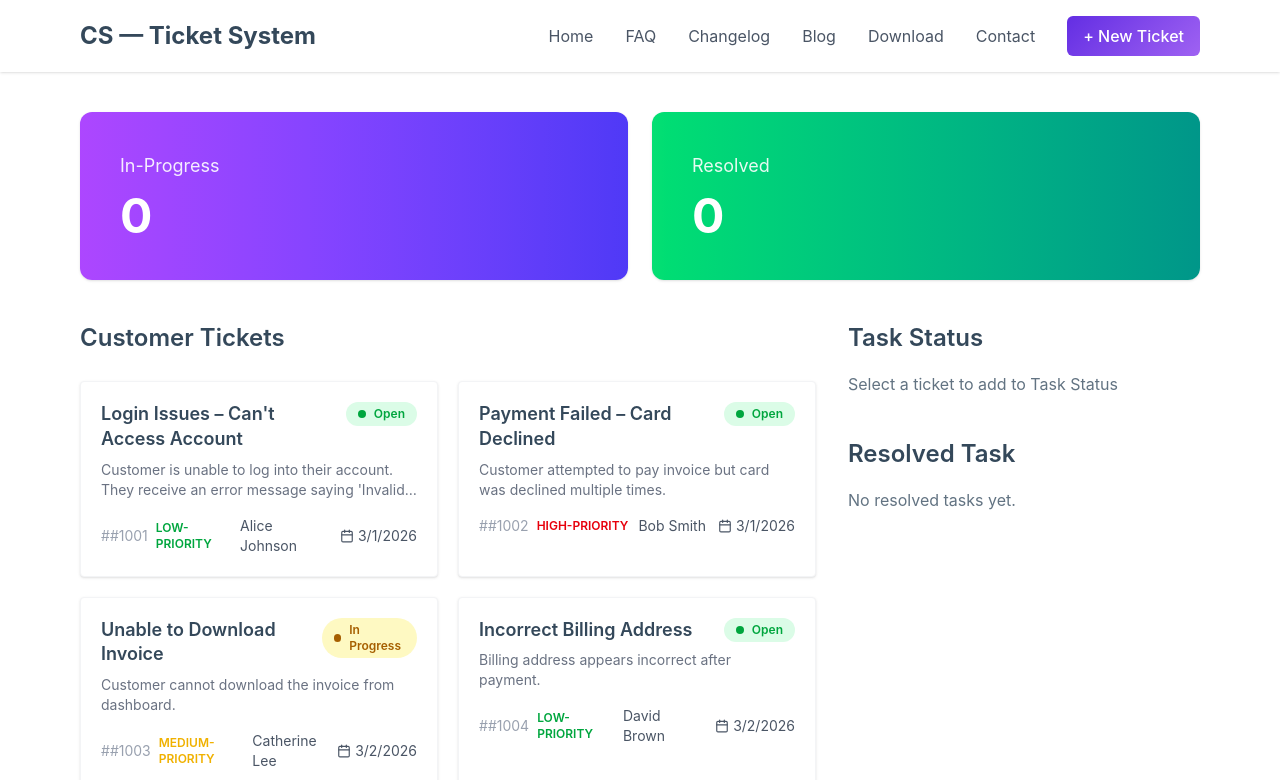
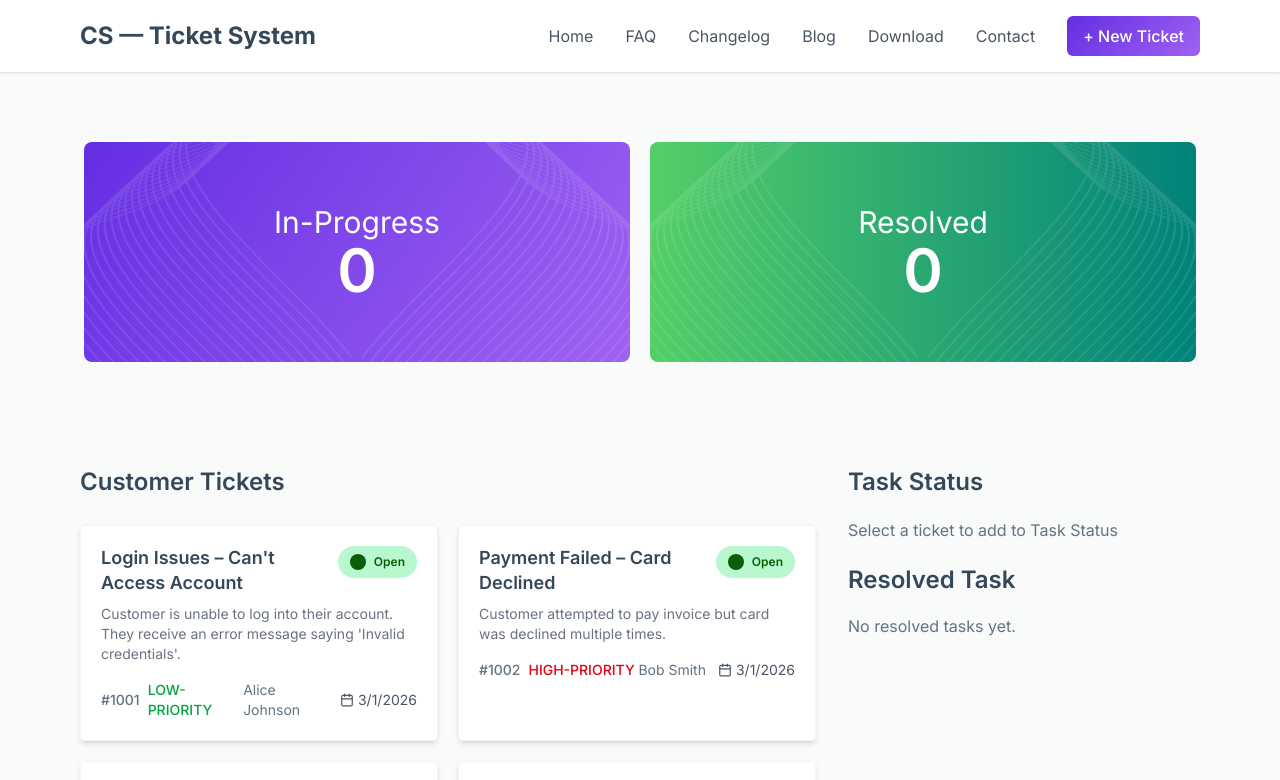
Before and after one commit to Tanvin-Chowdhury/customer-support-zone, a React (Vite) app: page / in a window 1280 px wide. Shown: the top 780 px of the page. Built offline with nearby package versions, Linux system fonts and the light colour scheme.

Commit message:
complete

```diff
--- a/package.json
+++ b/package.json
@@ -11,11 +11,13 @@
   },
   "dependencies": {
     "@tailwindcss/vite": "^4.2.1",
+    "font-awesome": "^4.7.0",
     "lucide-react": "^0.577.0",
     "react": "^19.2.0",
     "react-dom": "^19.2.0",
     "react-icons": "^5.6.0",
     "react-native-linear-gradient": "^2.8.3",
+    "react-toastify": "^11.0.5",
     "tailwindcss": "^4.2.1"
   },
   "devDependencies": {
--- a/src/App.css
+++ b/src/App.css
@@ -1,9 +1,12 @@
-.inter {
+*{
   font-family: "Inter", sans-serif;
   font-optical-sizing: auto;
   font-style: normal;
 }
 
+body {
+  background-color: #f9fafa;
+}
 .ul{
   color: #A1A1AA;
 }
@@ -15,3 +18,47 @@
 .text-color-h{
   color: #34485A;
 }
+
+.btn-gradient {
+  background: linear-gradient(125.07deg, rgba(99, 46, 227, 1), rgba(159, 98, 242, 1) 100%);
+}
+
+.hero-gradient-left {
+  background: linear-gradient(125.07deg, rgba(99, 46, 227, 1), rgba(159, 98, 242, 1) 100%);
+
+}
+
+.hero-gradient-right {
+  background: linear-gradient(90.00deg, rgba(84, 207, 103.68001556396484, 1), rgba(0, 130, 122.20001220703125, 1) 100%);
+}
+
+.hero-bg-image {
+  background-image: url(./assets/vector1.png), url(./assets/hero-bg-right.png);
+  background-repeat: no-repeat, no-repeat;
+  background-position: bottom left, bottom right;
+  background-size: contain, contain;
+  min-height: 220px;
+}
+
+.line-clamp-2 {
+  display: -webkit-box;
+  -webkit-line-clamp: 2;
+  line-clamp: 2;
+  -webkit-box-orient: vertical;
+  overflow: hidden;
+}
+
+.line-clamp-3 {
+  display: -webkit-box;
+  -webkit-line-clamp: 3;
+  line-clamp: 3;
+  -webkit-box-orient: vertical;
+  overflow: hidden;
+}
+
+@media (max-width: 640px) {
+  .hero-bg-image {
+    background-size: 60% auto, 50% auto;
+    min-height: 180px;
+  }
+}
--- a/src/App.jsx
+++ b/src/App.jsx
@@ -4,6 +4,7 @@ import Footer from "./Components/Footer/Footer";
 import Navbar from "./Components/Navbar/Navbar";
 import Tickets from "./Components/Tickets/Tickets";
 import Progress from "./Components/Progress/Progress";
+import { ToastContainer } from "react-toastify";
 
 const fetchData = async () => {
   const res = await fetch("/ticketData.json");
@@ -18,9 +19,6 @@ function App() {
       <Navbar />
 
       <div className="max-w-[1440px] mx-auto px-[80px]">
-        <Progress />
-
-        {/* <div className="grid grid-cols-1 lg:grid-cols-3 gap-8 mt-8"> */}
         <Suspense
           fallback={
             <span className="loading loading-spinner loading-xl"></span>
@@ -36,6 +34,8 @@ function App() {
       </div>
 
       <Footer />
+
+      <ToastContainer position="top-right" autoClose={2000} />
     </>
   );
 }
--- a/src/Components/Footer/Footer.jsx
+++ b/src/Components/Footer/Footer.jsx
@@ -2,7 +2,7 @@ import React from "react";
 
 const Footer = () => {
   return (
-    <footer className="bg-black text-gray-300 px-10 py-10">
+    <footer className="bg-black text-gray-300 px-10 py-10 mt-10">
       <div className="grid grid-cols-5 gap-8">
         <div>
           <h3 className="text-white font-semibold mb-3">CS – Ticket System</h3>
@@ -42,10 +42,18 @@ const Footer = () => {
         <div>
           <h4 className="text-white mb-3">Social Links</h4>
           <ul className="space-y-2 text-sm ul">
-            <li>@CS — Ticket System</li>
-            <li>@CS — Ticket System</li>
-            <li>@CS — Ticket System</li>
-            <li>support@cst.com</li>
+            <li>
+              <i class="fa-brands fa-x-twitter"></i> @CS — Ticket System
+            </li>
+            <li>
+              <i class="fa-brands fa-instagram"></i>@CS — Ticket System
+            </li>
+            <li>
+              <i class="fa-brands fa-facebook"></i>@CS — Ticket System
+            </li>
+            <li>
+              <i class="fa-regular fa-envelope"></i>support@cst.com
+            </li>
           </ul>
         </div>
       </div>
--- a/src/Components/Navbar/Navbar.jsx
+++ b/src/Components/Navbar/Navbar.jsx
@@ -11,7 +11,7 @@ const Navbar = () => {
           </h1>
         </div>
 
-        <div className="flex items-center text-[16px] gap-[32px] text-[14px] text-gray-600">
+        <div className="flex items-center text-[16px] gap-[32px] text-gray-600">
           <a className="hover:text-black" href="">
             Home
           </a>
--- a/src/Components/Progress/Progress.jsx
+++ b/src/Components/Progress/Progress.jsx
@@ -1,18 +1,19 @@
 import React from "react";
 
-const Progress = () => {
+const Progress = ({ cart, resolvedTickets }) => {
   return (
-    <div className="grid grid-cols-1 md:grid-cols-2 gap-6 mt-10 mb-10">
-      {/* In Progress */}
-      <div className="bg-gradient-to-r from-purple-500 to-indigo-600 text-white rounded-xl shadow p-10">
-        <p className="text-lg opacity-90">In-Progress</p>
-        <h1 className="text-5xl font-bold mt-3">0</h1>
+    <div className=" flex flex-wrap gap-5 justify-between items-center min-h-90 py-10 px-1">
+      <div className="in-progress flex-1 hero-gradient-left rounded-lg text-center text-white   min-height-220px;">
+        <div className="info hero-bg-image py-10 px-20 flex flex-col justify-center items-center">
+          <h2 className="text-3xl">In-Progress</h2>
+          <h3 className="font-semibold text-6xl">{cart.length}</h3>
+        </div>
       </div>
-
-      {/* Resolved */}
-      <div className="bg-gradient-to-r from-green-400 to-teal-600 text-white rounded-xl shadow p-10">
-        <p className="text-lg opacity-90">Resolved</p>
-        <h1 className="text-5xl font-bold mt-3">0</h1>
+      <div className="resolved flex-1 hero-gradient-right rounded-lg text-center text-white   min-height-220px;">
+        <div className="info hero-bg-image py-10 px-20 flex flex-col justify-center items-center">
+          <h2 className="text-3xl">Resolved</h2>
+          <h3 className="font-semibold text-6xl">{resolvedTickets.length}</h3>
+        </div>
       </div>
     </div>
   );
--- a/src/Components/ResolveTask/ResolveTask.jsx
+++ b/src/Components/ResolveTask/ResolveTask.jsx
@@ -1,12 +1,23 @@
 import React from "react";
 
-const ResolveTask = () => {
+const ResolveTask = ({ resolvedTickets }) => {
   return (
     <div>
       <h2 className="text-color-h font-semibold text-[24px] mb-[16px]">
         Resolved Task
       </h2>
-      <p className="text-color-p text-[16px]">No resolved tasks yet.</p>
+      {resolvedTickets.length === 0 ? (
+        <p className="text-color-p text-[16px]">No resolved tasks yet.</p>
+      ) : (
+        resolvedTickets.map((ticket) => (
+          <div
+            key={ticket.id}
+            className="bg-[#E0E7FF] border border-gray-100 rounded-md mb-3"
+          >
+            <p className="p-2">{ticket.title}</p>
+          </div>
+        ))
+      )}
     </div>
   );
 };
--- a/src/Components/TaskStatus/TaskStatus.jsx
+++ b/src/Components/TaskStatus/TaskStatus.jsx
@@ -1,25 +1,25 @@
 import React from "react";
 
-const TaskStatus = ({ cart }) => {
+const TaskStatus = ({ cart, handleResolved }) => {
   return (
-    <div className="mb-10">
+    <div className="mb-5">
       <h2 className="text-color-h font-semibold text-[24px] mb-[16px]">
         Task Status
       </h2>
       {cart.length === 0 ? (
-        <p className="text-color-p text-[16px]">
+        <p className="text-color-p text-[16px] mt-[18px]">
           Select a ticket to add to Task Status
         </p>
       ) : (
         cart.map((ticket) => (
           <div
             key={ticket.id}
-            className="bg-white border border-gray-100 p-4 rounded-md mb-3"
+            className="mt-6 bg-white border border-gray-100 shadow-md p-4 rounded-md"
           >
             <p className="mb-3">{ticket.title}</p>
             <button
-              className="bg-[#02A53B] text-white w-full py-[6px] rounded-sm"
-              onClick={() => handleResolved(cart)}
+              className="bg-[#02A53B] text-white w-full py-[6px] rounded-sm cursor-pointer"
+              onClick={() => handleResolved(ticket)}
             >
               Complete
             </button>
--- a/src/Components/Ticket/Ticket.jsx
+++ b/src/Components/Ticket/Ticket.jsx
@@ -9,14 +9,14 @@ const Ticket = ({ ticket, handleAddToCart }) => {
   };
 
   const statusStyles = {
-    Open: "bg-green-100 text-green-600",
-    "In Progress": "bg-yellow-100 text-yellow-700",
+    Open: "bg-[#B9F8CF] text-[#0B5E06]",
+    "In Progress": "bg-[#F8F3B9] text-[#9C7700]",
     Resolved: "bg-red-100 text-red-600",
   };
 
   return (
     <div
-      className="bg-white p-5 rounded-sm border border-gray-100 shadow-sm hover:shadow-md transition cursor-pointer"
+      className="bg-white p-5 rounded-sm border border-gray-100 shadow-md hover:shadow-md transition cursor-pointer"
       onClick={() => handleAddToCart(ticket)}
     >
       <div className="flex justify-between items-start gap-3">
@@ -25,24 +25,22 @@ const Ticket = ({ ticket, handleAddToCart }) => {
         </h3>
 
         <div
-          className={`flex items-center gap-2 px-3 py-[4px] rounded-full text-xs font-semibold
-          ${statusStyles[ticket?.status] || "bg-gray-100 text-gray-600"}`}
+          className={`flex items-center gap-2 px-3 py-2 rounded-full text-xs font-semibold whitespace-nowrap
+      ${statusStyles[ticket?.status] || "bg-gray-100 text-gray-600"}`}
         >
-          <span className="w-2 h-2 rounded-full bg-current"></span>
+          <span className="w-4 h-4 rounded-full bg-current"></span>
           {ticket?.status}
         </div>
       </div>
 
-      <p className="text-sm text-gray-500 mt-2 line-clamp-2">
-        {ticket?.description}
-      </p>
+      <p className="text-sm text-gray-500 mt-2">{ticket?.description}</p>
 
       <div className="flex justify-between items-center mt-4 text-sm">
         <div className="flex items-center gap-2 text-gray-400">
-          <span>#{ticket?.ticketNo}</span>
+          <span className="text-[#627382] font-medium">{ticket?.ticketNo}</span>
 
           <span
-            className={`text-xs font-semibold
+            className={`text-[14px] font-medium text-[#627382]
             ${priorityColors[ticket?.priority] || "text-gray-500"}`}
           >
             {ticket?.priority?.toUpperCase()}
@@ -50,7 +48,9 @@ const Ticket = ({ ticket, handleAddToCart }) => {
         </div>
 
         <div className="flex items-center gap-3 text-gray-600">
-          <span>{ticket?.customer}</span>
+          <span className="text-[#627382] text-[14px] font-[400]">
+            {ticket?.customer}
+          </span>
 
           <span className="flex items-center gap-1">
             <Calendar size={14} />
--- a/src/Components/Tickets/Tickets.jsx
+++ b/src/Components/Tickets/Tickets.jsx
@@ -1,13 +1,27 @@
 import React, { use, useEffect, useState } from "react";
 import Ticket from "../Ticket/Ticket";
-import { addItem, getCart } from "../../utilities/localstorage";
+import {
+  addItem,
+  addResolve,
+  getCart,
+  getResolve,
+  removeItem,
+} from "../../utilities/localstorage";
 import TaskStatus from "../TaskStatus/TaskStatus";
 import ResolveTask from "../ResolveTask/ResolveTask";
+import Progress from "../Progress/Progress";
+import { toast } from "react-toastify";
 
 const Tickets = ({ ticketPromise }) => {
   const ticketData = use(ticketPromise);
 
   const [cart, setCart] = useState([]);
+
+  const [resolvedTickets, setResolvedTickets] = useState([]);
+
+  const filteredTickets = ticketData.filter(
+    (ticket) => !resolvedTickets.some((resolved) => resolved.id === ticket.id),
+  );
 
   useEffect(() => {
     const storedCartIds = getCart();
@@ -22,13 +36,51 @@ const Tickets = ({ ticketPromise }) => {
     setCart(storedCart);
   }, [ticketData]);
 
+  useEffect(() => {
+    const storedResolvedIds = getResolve();
+    const resolvedData = [];
+
+    for (const id of storedResolvedIds) {
+      const ticket = ticketData.find((ticket) => ticket.id === id);
+      if (ticket) {
+        resolvedData.push(ticket);
+      }
+    }
+    setResolvedTickets(resolvedData);
+  }, [ticketData]);
+
   const handleAddToCart = (ticket) => {
+    const exists = cart.find((item) => item.id === ticket.id);
+    if (exists) return;
+
     const newCart = [...cart, ticket];
     setCart(newCart);
     addItem(ticket.id);
+
+    toast.success("Ticket added to Task Status");
+  };
+
+  const handleResolved = (ticket) => {
+    const exists = resolvedTickets.find((item) => item.id === ticket.id);
+    if (exists) return;
+
+    const updatedResolved = [...resolvedTickets, ticket];
+    setResolvedTickets(updatedResolved);
+
+    addResolve(ticket.id);
+
+    const updatedCart = cart.filter((item) => item.id !== ticket.id);
+    setCart(updatedCart);
+
+    removeItem(ticket.id);
+
+    toast.success("Task completed successfully");
   };
 
   return (
+    <div>
+      <Progress cart={cart} resolvedTickets={resolvedTickets}></Progress>
+
       <div className="grid grid-cols-1 lg:grid-cols-3 gap-8 mt-8">
         <div className="lg:col-span-2">
           <h2 className="font-semibold mb-[25px] text-[#34485A] text-[24px]">
@@ -36,18 +88,24 @@ const Tickets = ({ ticketPromise }) => {
           </h2>
 
           <div className="grid grid-cols-1 md:grid-cols-2 gap-5">
-          {ticketData.map((ticket) => (
+            {filteredTickets.length === 0 ? (
+              <p className="text-gray-500">All tickets completed</p>
+            ) : (
+              filteredTickets.map((ticket) => (
                 <Ticket
                   key={ticket.id}
                   ticket={ticket}
                   handleAddToCart={handleAddToCart}
                 />
-          ))}
+              ))
+            )}
           </div>
         </div>
+
         <div>
-        <TaskStatus cart={cart} />
-        <ResolveTask cart={cart} />
+          <TaskStatus cart={cart} handleResolved={handleResolved} />
+          <ResolveTask resolvedTickets={resolvedTickets} />
+        </div>
       </div>
     </div>
   );
--- a/src/utilities/localstorage.js
+++ b/src/utilities/localstorage.js
@@ -20,8 +20,41 @@ const addItemToCartLocalStorage = id =>{
     saveCartToLacalStorage(newCart);
 }
 
+const getResolvedFromLocalStorage = () =>{
+  const storedResolved = localStorage.getItem("resolved");
+  if(storedResolved){
+    return JSON.parse(storedResolved);
+  }
+  return [];
+}
+
+const saveResolvedToLocalStorage = (resolved) =>{
+  localStorage.setItem("resolved", JSON.stringify(resolved));
+}
+
+const addResolvedToLocalStorage = (id) =>{
+  const resolved = getResolvedFromLocalStorage();
+  if(resolved.includes(id)) return;
+  const newResolved = [...resolved, id];
+  saveResolvedToLocalStorage(newResolved);
+}
+
+const removeItemFromCartLocalStorage = (id) => {
+  const cart = getCartFromLocalStorage();
+
+  const remainingCart = cart.filter(itemId => itemId !== id);
+
+  saveCartToLacalStorage(remainingCart);
+};
+
 export{
     getCartFromLocalStorage as getCart,
     addItemToCartLocalStorage as addItem,
     saveCartToLacalStorage as saveItem,
+
+    getResolvedFromLocalStorage as getResolve,
+    addResolvedToLocalStorage as addResolve,
+    saveResolvedToLocalStorage as saveResolve,
+
+    removeItemFromCartLocalStorage as removeItem
 }
```
Also changed, not shown: src/assets/hero-bg-right.png (added), src/index.css (line endings or trailing spaces), 1 other file (tests, documents, lock files or other folders). Lines whose indentation alone changed are shown as unchanged.
